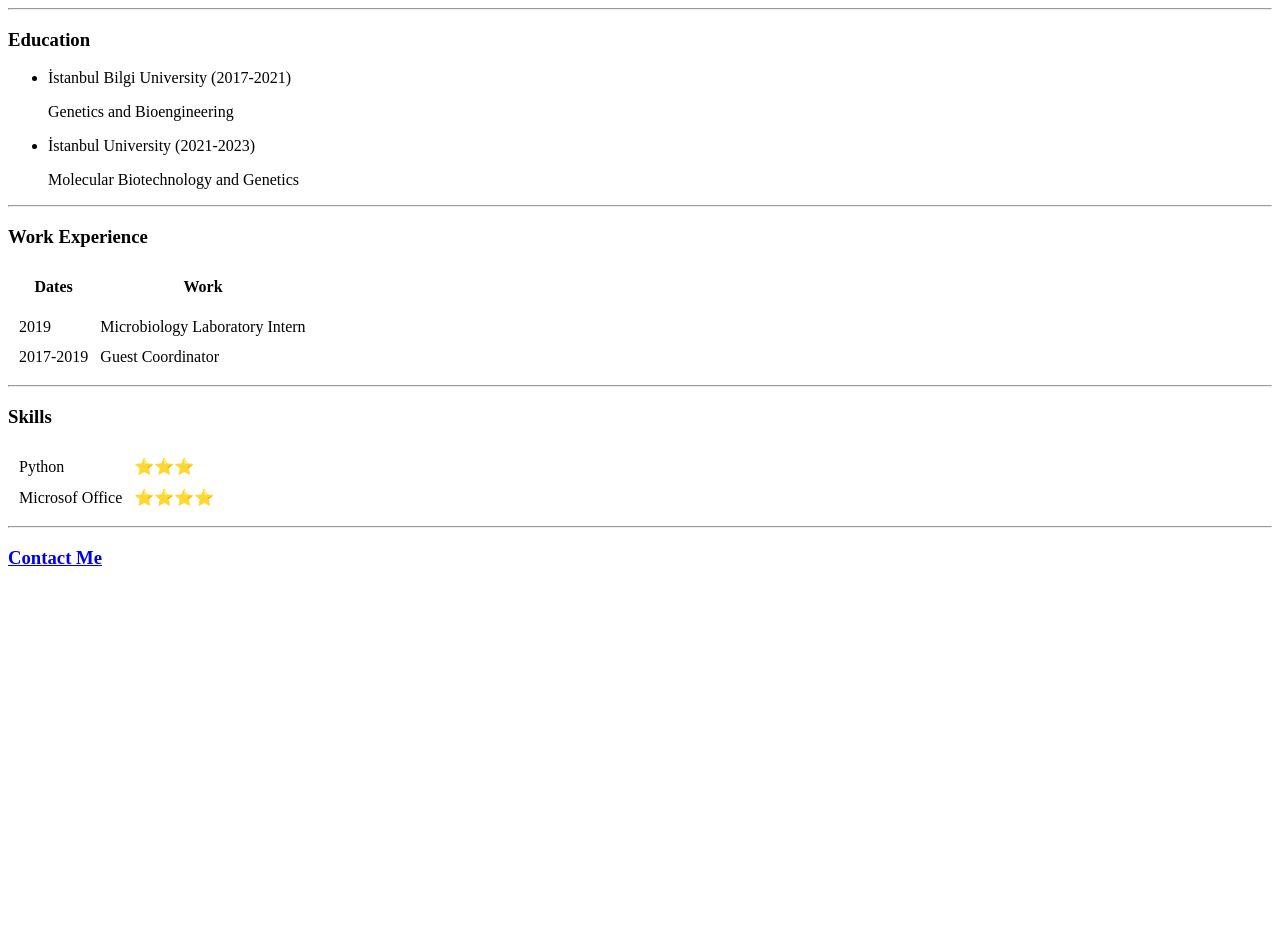
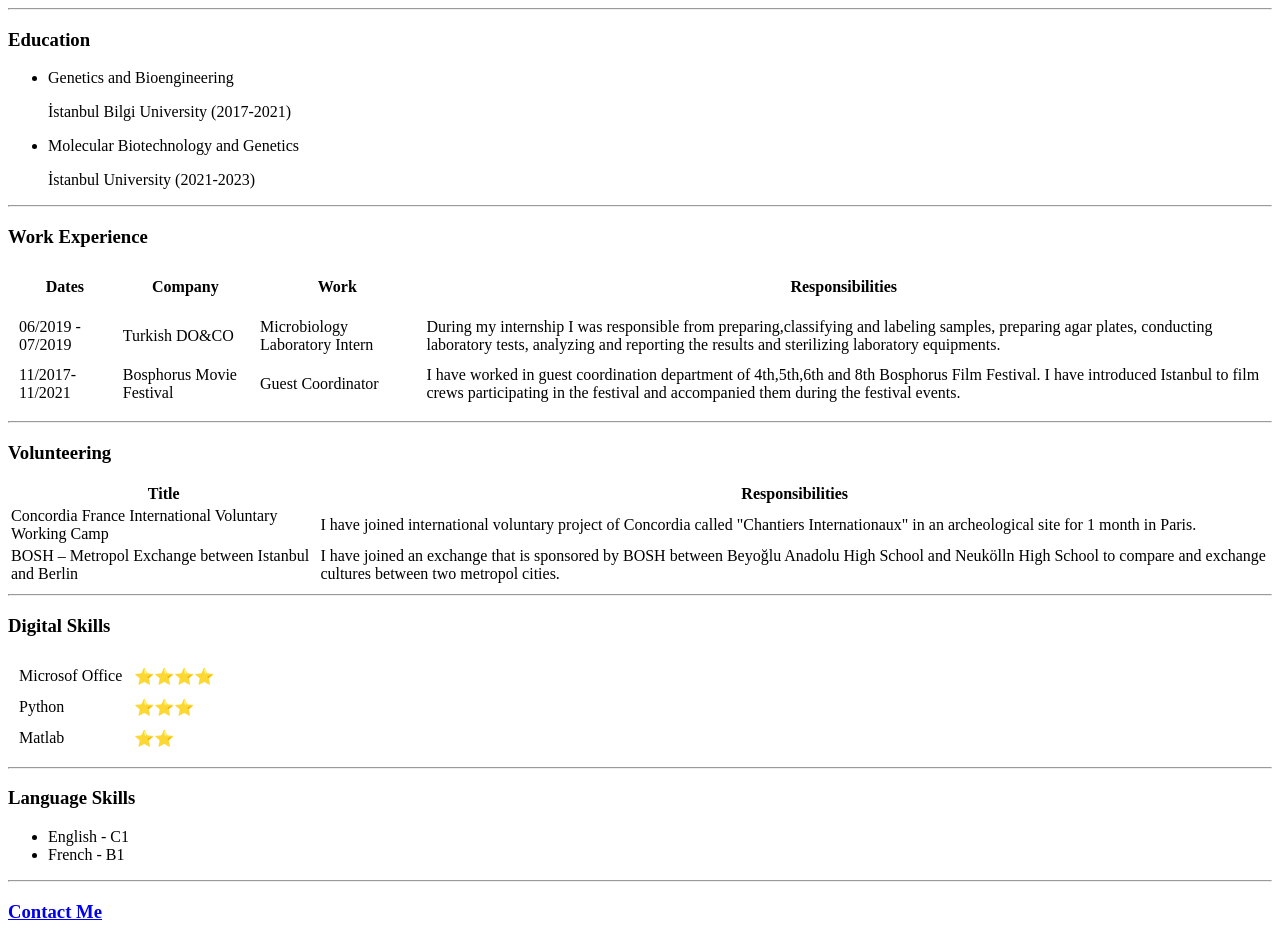
Before and after one commit to sebnemb/cv, a plain HTML site: page index.html in a window 1280 px wide. Shown: the part 304-1246 px from the top of the page. Before the commit the page ends 892 px from the top, so only its background shows below. Drawn offline with Linux system fonts and the light colour scheme.

Commit message:
Add files via upload

```diff
--- a/index.html
+++ b/index.html
@@ -1,7 +1,7 @@
 <!DOCTYPE html>
 <head>
     <meta charset="UTF-8">
-    <title> Şebnem's Personal Site </title>
+    <title> Şebnem Boysan CV </title>
 </head>
 
 <body>
@@ -11,57 +11,97 @@
       <td><h1 > Şebnem Boysan </h1>
         <p><em>Bioengineer</em></p>
         <p><a href="https://www.linkedin.com/in/sebnemboysan/">LinkedIn </a></p>
-        <p>I am a bioengineer graduated from Istanbul Bilgi University. I am enrolled in Molecular Biotechnology and Genetics Master's program in Istanbul University.</p></td>
+        <p>I am a bioengineering and genetics graduate from Istanbul Bilgi University, currently completing my Master's degree in Molecular Biotechnology and Genetics in Istanbul University. I have a passion for research and enjoy working in laboratory settings.My interests include using programming tools such as Python to enhance my abilities and explore new areas. I am highly motivated to improve myself and expand my skill set in a variety of different areas. Overall, I am a highly motivated and dedicated individual who is committed to continuous learning and self-improvement.</p></td>
     </tr>
   </table>
 
   <hr>
   <h3>Education</h3>
   <ul>
-    <li>İstanbul Bilgi University (2017-2021) </li>
-    <p>Genetics and Bioengineering</p>
-    <li>İstanbul University (2021-2023) </li>
-    <p>Molecular Biotechnology and Genetics </p>
+    <li>Genetics and Bioengineering</li>
+    <p>İstanbul Bilgi University (2017-2021)</p>
+    <li>Molecular Biotechnology and Genetics </li>
+    <p>İstanbul University (2021-2023) </p>
   </ul>
 
   <hr>
 
   <h3>Work Experience</h3>
   <table cellspacing="10">
-
-    <thead>
-
       <tr>
         <th> Dates </th>
+        <th>Company </th>
         <th> Work </th>
+        <th>Responsibilities</th>
+
       <tr>
       </thead>
       <tbody>
         <tr>
-          <td> 2019</td>
+          <td> 06/2019 - 07/2019</td>
+          <td>Turkish DO&CO</td>
           <td>Microbiology Laboratory Intern</td>
+          <td>During my internship I was responsible from preparing,classifying and labeling samples, preparing agar plates, conducting
+            laboratory tests, analyzing and reporting the results and sterilizing laboratory equipments.</td>
         </tr>
       <tr>
-        <td> 2017-2019</td>
+        <td> 11/2017-11/2021</td>
+        <td>Bosphorus Movie Festival</td>
         <td>Guest Coordinator</td>
+        <td>I have worked in guest coordination department of 4th,5th,6th and 8th Bosphorus Film Festival. I have introduced Istanbul to film crews participating in the festival and accompanied them during the festival events.</td>
     </tr>
-    </tbody>
+</table>
 
-  </table>
+<hr>
+<h3>Volunteering</h3>
+<table>
+  <tr>
+    <th>Title</th>
+    <th>Responsibilities</th>
+  </tr>
+
+  <tr>
+    <td>Concordia France International Voluntary Working Camp</td>
+    <td>
+      I have joined international voluntary project of Concordia called "Chantiers Internationaux" in an archeological site for 1 month in Paris.</td>
+  </tr>
+
+  <tr>
+    <td>BOSH – Metropol Exchange between Istanbul and Berlin</td>
+    <td>I have joined an exchange that is sponsored by BOSH between Beyoğlu Anadolu High School and Neukölln High School to compare and exchange cultures between two metropol cities.</td>
+  </tr>
+
+
+</table>
+
+  <table>
   <hr>
-  <h3>Skills</h3>
+  <h3>Digital Skills</h3>
   <table cellspacing="10">
+    <tr>
+      <td>Microsof Office</td>
+      <td>⭐️⭐️⭐️⭐️</td>
+    </tr>
     <tr>
       <td>Python</td>
       <td>⭐️⭐️⭐️</td>
     </tr>
     <tr>
-      <td>Microsof Office</td>
-      <td>⭐️⭐️⭐️⭐️</td>
+      <td>Matlab</td>
+      <td>⭐️⭐️</td>
     </tr>
+
   </table>
 
   <hr>
+<h3>Language Skills</h3>
+<ul>
+  <li>English - C1 </li>
+  <li>French - B1</li>
+</ul>
+
+<hr>
+
   <h3><a href = "contact.html"> Contact Me </a</h3>
 
 </body>
```
Also changed, not shown: contact.html (+3 -6 lines).
